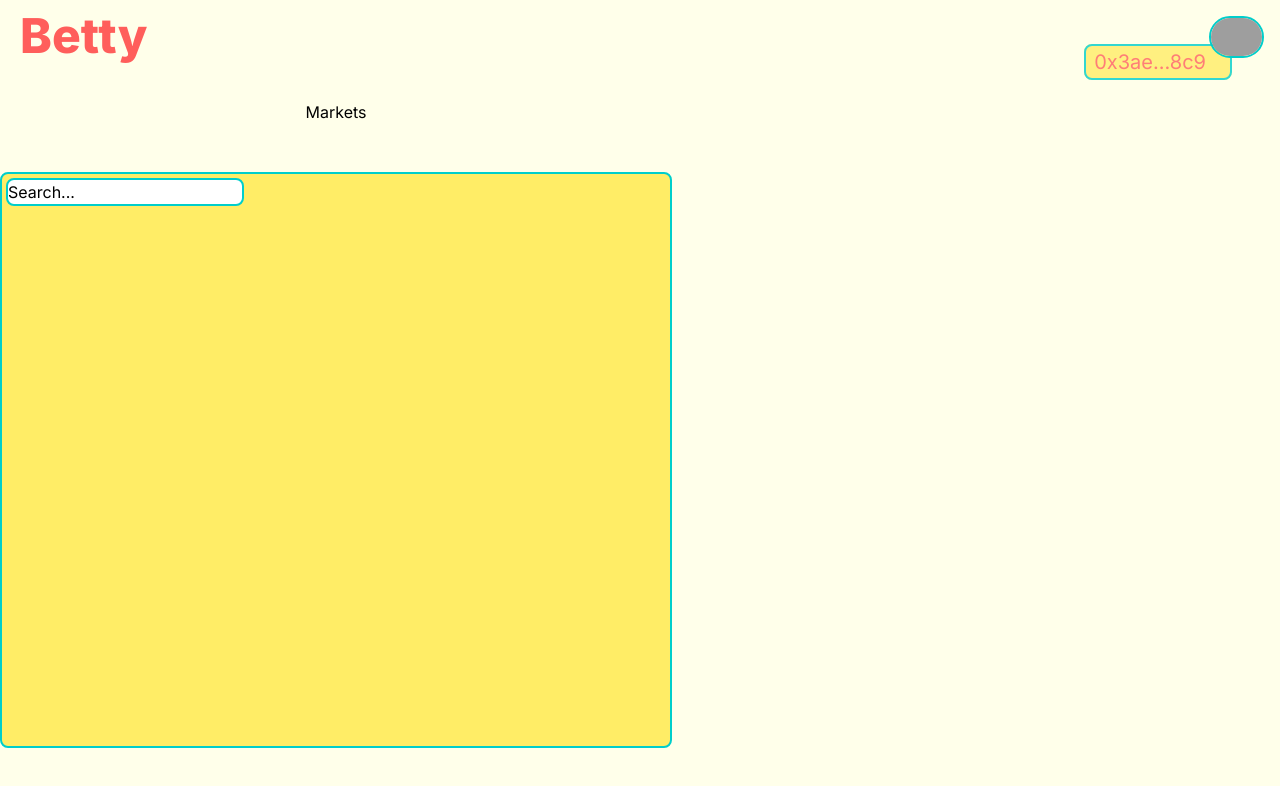
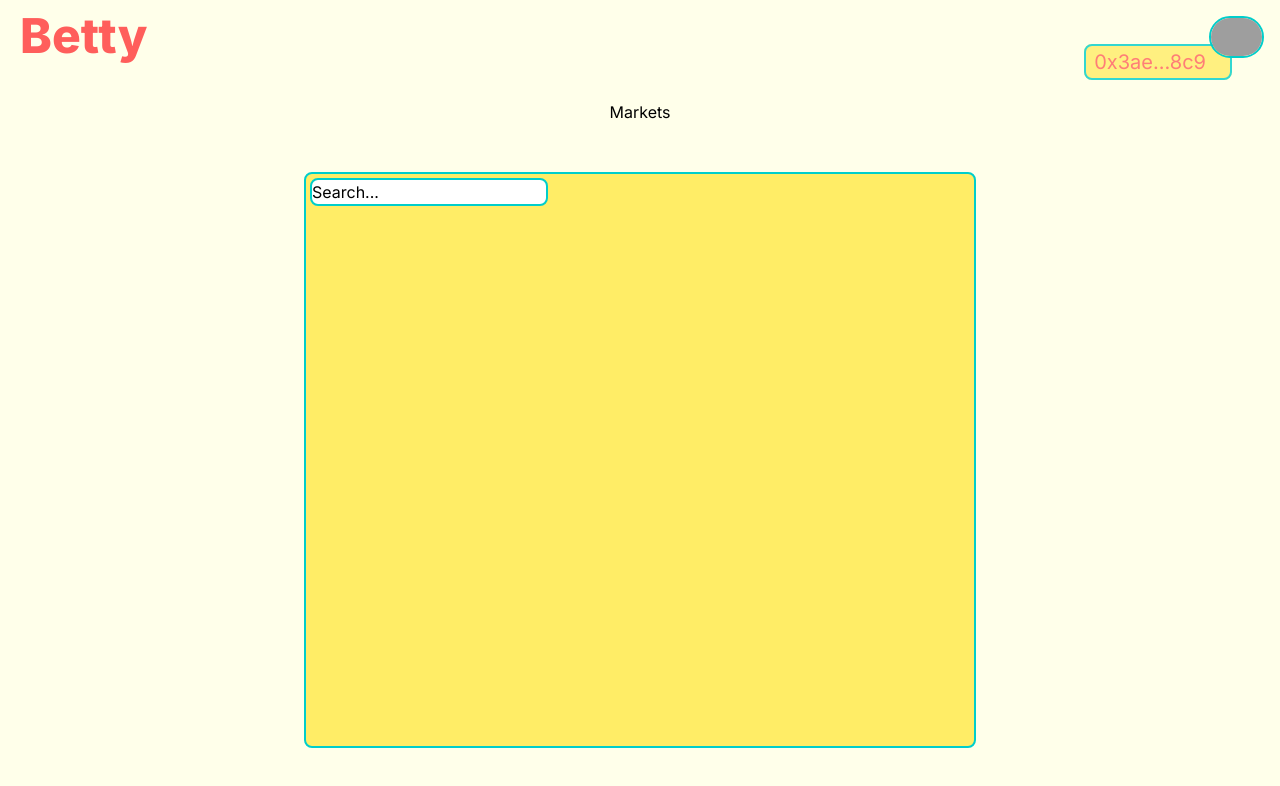
Before and after one commit to jakemcm8/autobooks, a Next.js app: page /current_markets in a window 1280 px wide. Shown: the top 786 px of the page. Built offline with nearby package versions, Linux system fonts and the light colour scheme; grey boxes are pictures that could not be loaded.

Commit message:
centered market box and fixed search box value change on click

```diff
--- a/src/app/components/marketsBox.jsx
+++ b/src/app/components/marketsBox.jsx
@@ -4,7 +4,7 @@ import SearchBar from "./searchBar.jsx"
 
 export default function MarketsBox () {
   return (
-    <div className="flex flex-col items-center justify-center h-screen w-screen">
+    <div className=" h-full w-full  flex flex-col items-center justify-center">
         <h1 className="py-12">Markets</h1>
         <div className="bg-[#FFED66] w-[42rem] h-[36rem] rounded-lg border-2 border-[#00CECB]">
           <div>
--- a/src/app/components/searchBar.jsx
+++ b/src/app/components/searchBar.jsx
@@ -9,18 +9,17 @@ export default function SearchBar (props) {
   }
 
   const handleClick = () => {
-    if (search === 'Search...') {
-      setSearch('');
+    setSearch('');
     }
-    else {
-      setSearch('Search...')
+
+    const handleClickOff = () => {
+      setSearch('Search...');
     }
-  }
 
   return (
     <form className="focus:border-[#00CECB] p-1">
       <input className="border-2 rounded-lg focus:border-[#00CECB] border-[#00CECB] outline-none"
-           value={search} onClick={handleClick} onBlur={handleClick} onChange={handleChange}>
+           value={search} onClick={handleClick} onBlur={handleClickOff} onChange={handleChange}>
       </input>
     </form>
   )
--- a/src/app/current_markets/page.js
+++ b/src/app/current_markets/page.js
@@ -4,11 +4,13 @@ import MarketsBox from '../components/marketsBox.jsx'
 
 export default function Page () {
   return (
-    <div className='bg-[#FFFFEA] flex bg-cover overflow-auto h-full w-full'>
-      <div className="">
-        <Link href=".."className="absolute text-5xl font-extrabold text-[#FF5E5B] justify-start pl-5 pt-3">Betty</Link>
+    <div className='bg-[#FFFFEA] justify-center items-center flex min-h-screen w-full'>
+      <div className="absolute text-5xl font-extrabold text-[#FF5E5B] left-5 top-3">
+        <Link href="..">Betty</Link>
       </div>
-      <MarketsBox />
+      <div className="absolute">
+        <MarketsBox />
+      </div>
       <ProfileDropdown />
     </div>
 
```
